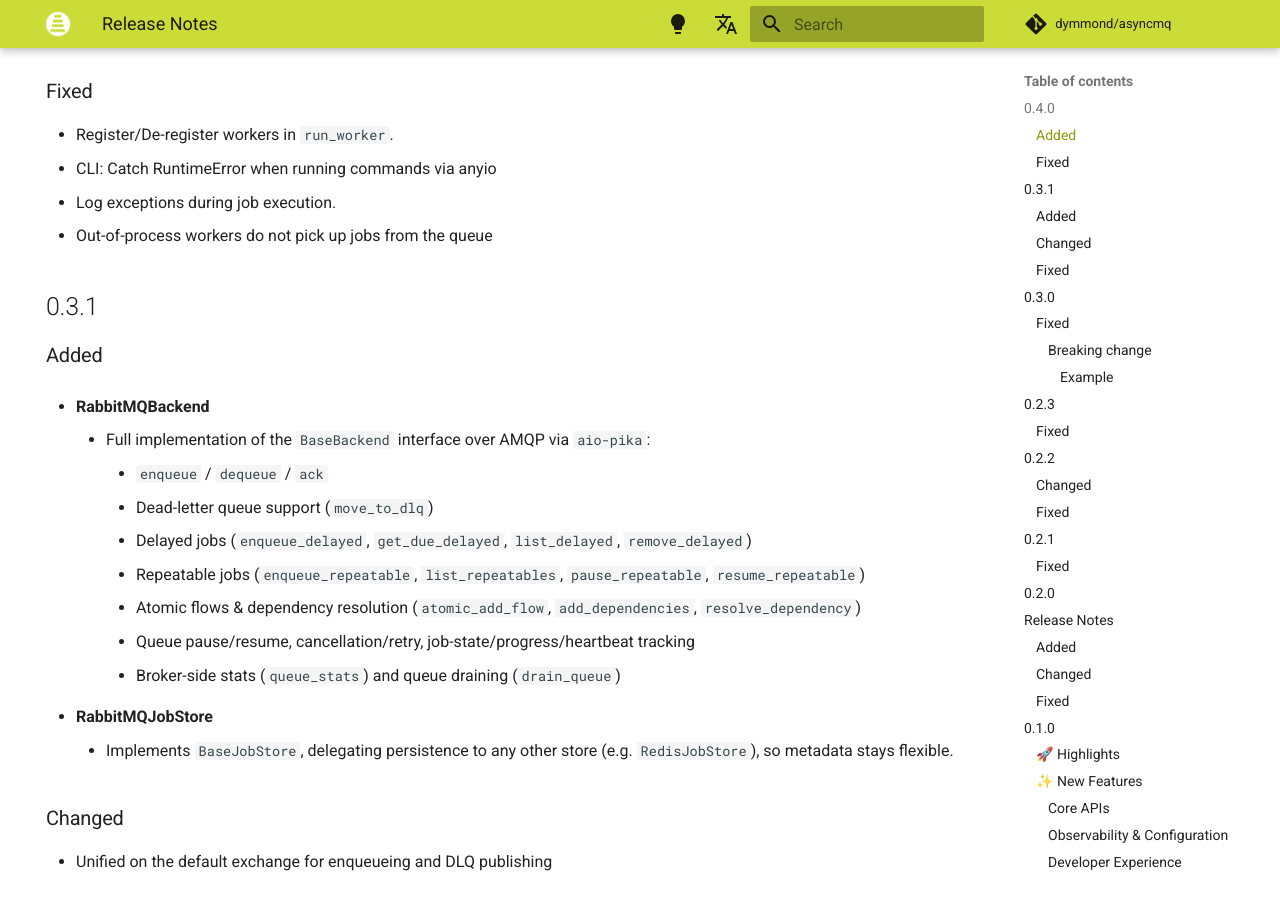
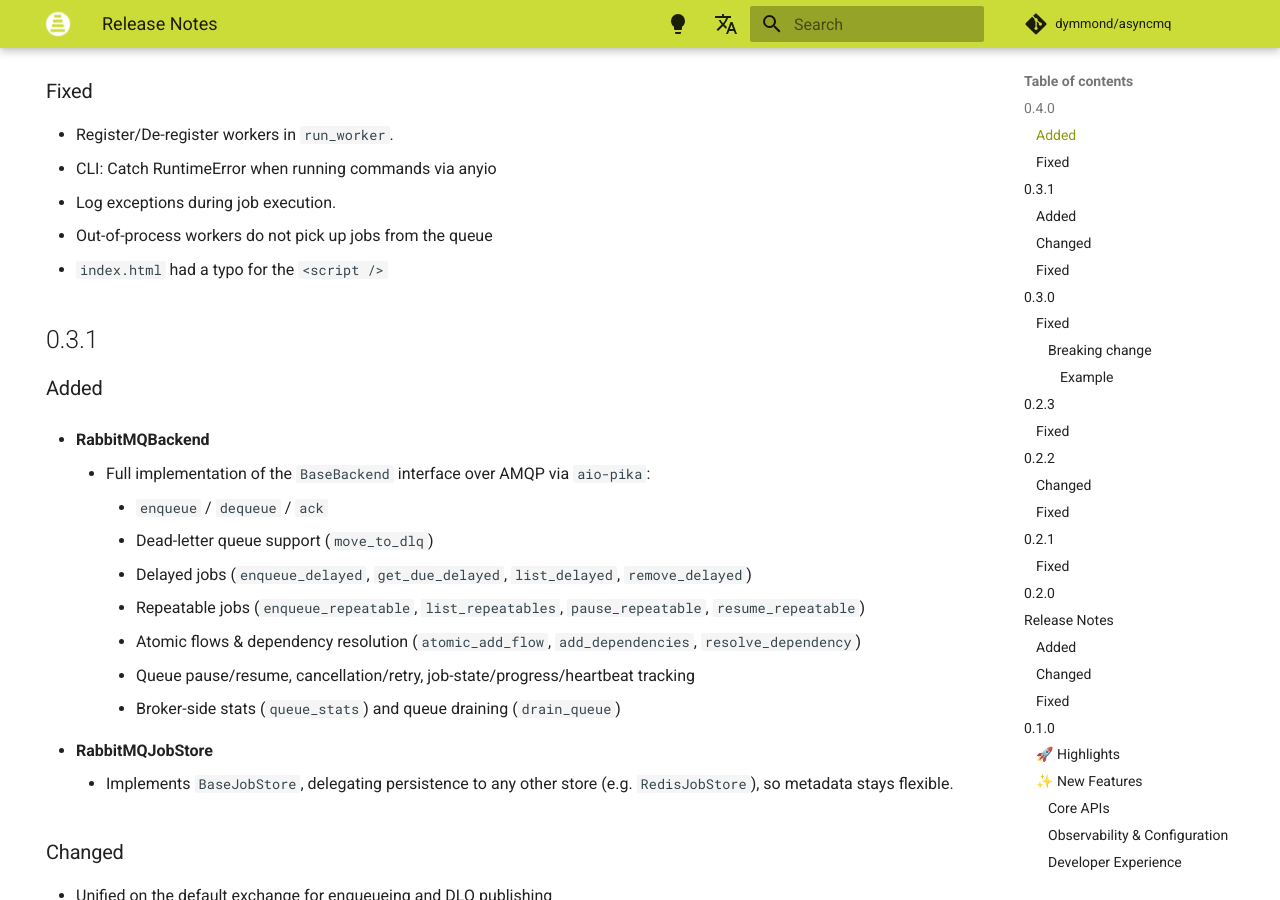
Before and after one commit to dymmond/asyncmq, an MkDocs documentation site: the page built from docs/release-notes.md, in a window 1280 px wide and 900 px high, scrolled down 373 px. Built offline with MkDocs 1.6.1 and Material for MkDocs 9.7.7, drawn with Linux system fonts in a browser that asks for light colours; comment, search, counter and statistics services are not loaded.

Commit message:
Update release notes

```diff
--- a/docs/release-notes.md
+++ b/docs/release-notes.md
@@ -19,6 +19,7 @@ hide:
 - CLI: Catch RuntimeError when running commands via anyio
 - Log exceptions during job execution.
 - Out-of-process workers do not pick up jobs from the queue
+- `index.html` had a typo for the `<script />`
 
 ## 0.3.1
 
```
